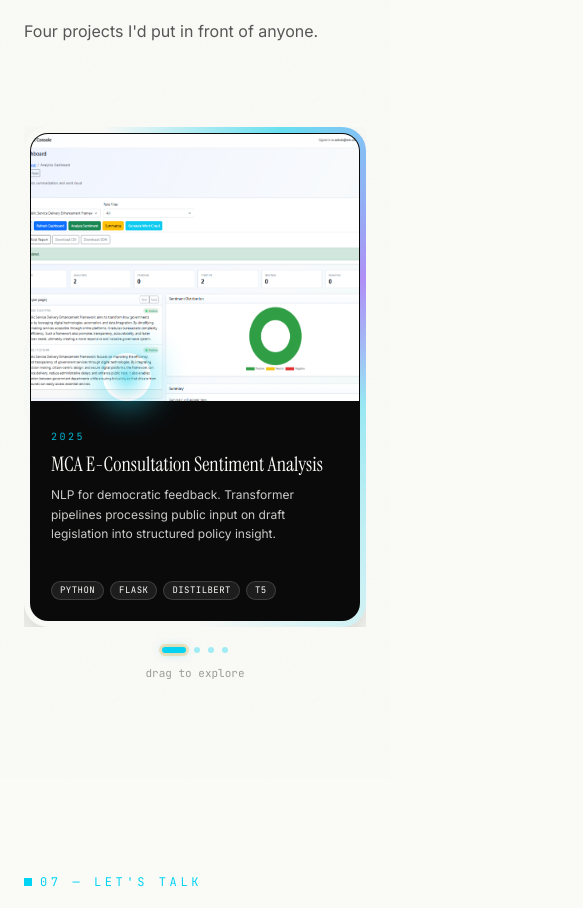
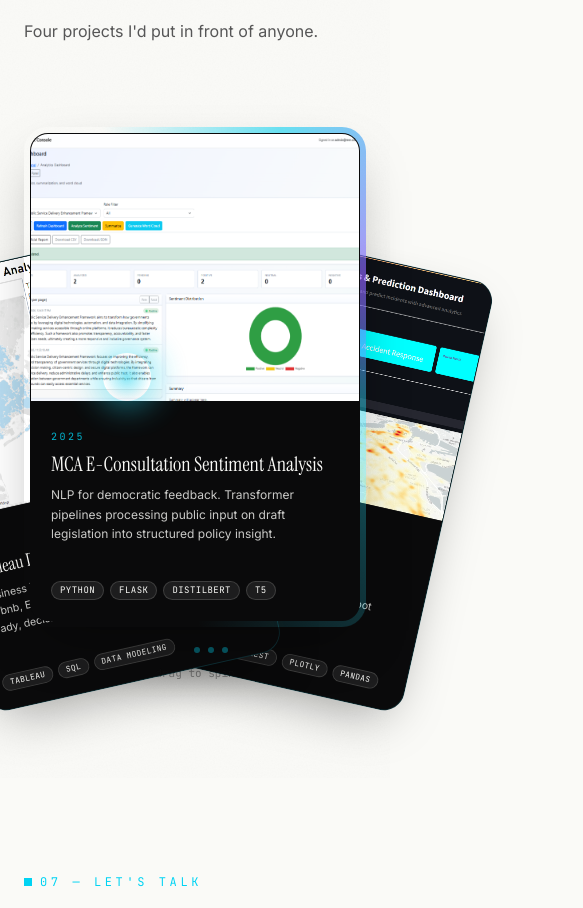
Before and after one commit to chirustark17/CHIRAG_PORTFOLIO, a React (Vite) app: page / in a window 390 px wide. Shown: the part 9620-10528 px from the top of the page, 583 px wide, since content can reach past the window. Built offline with nearby package versions, Linux system fonts and the light colour scheme.

Commit message:
Featured mobile: rotary fan deck — drag to spin, tap to bring forward
Co-Authored-By: Claude Sonnet 4.6 <noreply@anthropic.com>

```diff
--- a/src/components/mobile/SelectedWorkMobile.jsx
+++ b/src/components/mobile/SelectedWorkMobile.jsx
@@ -1,5 +1,5 @@
 import { useState, useEffect, useRef } from 'react'
-import { motion, AnimatePresence, useMotionValue, useTransform, animate } from 'framer-motion'
+import { motion, useMotionValue, useTransform, animate } from 'framer-motion'
 import showcase from '../../data/showcase'
 import { SectionHeading } from '../SectionHeading'
 import { usePrefersReducedMotion } from '../../hooks/usePrefersReducedMotion'
@@ -14,6 +14,22 @@ const SHIMMER_CSS = `
   from { transform: rotate(0deg); }
   to   { transform: rotate(360deg); }
 }`
+
+// Fan layout constants
+const CARD_COUNT = 4
+const FAN_SPREAD = 38        // total degrees spread across all cards
+const CARD_OFFSET_Y = 12     // px — cards further from center sit slightly lower
+const CARD_SCALE_ACTIVE = 1.0
+const CARD_SCALE_ADJACENT = 0.88
+const CARD_SCALE_BACK = 0.78
+const FAN_STEP = FAN_SPREAD / (CARD_COUNT - 1)  // ~12.67 degrees per position
+
+// Normalize raw relative position to [-floor(n/2), floor(n/2)] for circular wrapping
+function normalizeRelPos(raw) {
+  let r = ((raw % CARD_COUNT) + CARD_COUNT) % CARD_COUNT
+  if (r > CARD_COUNT / 2) r -= CARD_COUNT
+  return r
+}
 
 // ─── CardVisual ───────────────────────────────────────────────────────────────
 function CardVisual({ item, active }) {
@@ -112,30 +128,35 @@ function CardVisual({ item, active }) {
   )
 }
 
-// ─── PeekCard ─────────────────────────────────────────────────────────────────
-function PeekCard({ item, side, dragX, containerWidth }) {
-  const x = useTransform(dragX, (dx) => {
-    const base = side === 'right' ? containerWidth : -containerWidth
-    return base + dx * 0.3
-  })
-  const opacity = useTransform(dragX, (dx) => {
-    if (side === 'right') return Math.min(1, Math.max(0, -dx / 80))
-    return Math.min(1, Math.max(0, dx / 80))
-  })
-  const scale = useTransform(dragX, (dx) => {
-    const progress = side === 'right'
-      ? Math.min(1, Math.max(0, -dx / 60))
-      : Math.min(1, Math.max(0, dx / 60))
-    return 0.85 + progress * 0.1
-  })
+// ─── FanCard ──────────────────────────────────────────────────────────────────
+function FanCard({ item, index, activeIndex, fanRotation, onTap, reducedMotion }) {
+  const relPos = normalizeRelPos(index - activeIndex)
+  const absPos = Math.abs(relPos)
+  const isActive = absPos === 0
+  const baseAngle = relPos * FAN_STEP
+  // Derived rotation: base fan angle + live fanRotation offset
+  const rot = useTransform(fanRotation, v => baseAngle + v)
+  const scale = isActive ? CARD_SCALE_ACTIVE : absPos === 1 ? CARD_SCALE_ADJACENT : CARD_SCALE_BACK
+  // Cards at abs >= 2 are hidden behind — opacity 0 avoids visible teleport on activeIndex change
+  const opacity = absPos <= 1 ? 1 : 0
+  const zIdx = CARD_COUNT - absPos
+  const ty = absPos * CARD_OFFSET_Y
 
   return (
     <motion.div
-      className="absolute inset-0 pointer-events-none"
-      style={{ x, opacity, scale, zIndex: 0 }}
-      aria-hidden
+      className="absolute inset-0"
+      style={{
+        rotate: reducedMotion ? baseAngle : rot,
+        translateY: ty,
+        scale,
+        opacity,
+        zIndex: zIdx,
+        transformOrigin: 'center 160%',
+        cursor: 'pointer',
+      }}
+      onClick={onTap}
     >
-      <CardVisual item={item} active={false} />
+      <CardVisual item={item} active={isActive} />
     </motion.div>
   )
 }
@@ -195,50 +216,47 @@ function PipIndicator({ total, active }) {
 
 // ─── Stage ───────────────────────────────────────────────────────────────────
 function Stage({
-  showcase, activeIndex, dragX, onNext, onPrev,
+  showcase, activeIndex, setActiveIndex, fanRotation,
   dismissHint, reducedMotion, hintVisible, hintCycleCount,
   onFirstDrag,
 }) {
-  const total = showcase.length
-  const containerRef = useRef(null)
-  const [containerWidth, setContainerWidth] = useState(380)
-  const [commitDir, setCommitDir] = useState('left')
-
-  // Drag state — refs to avoid stale closures and unnecessary re-renders
   const didDragRef = useRef(false)
   const isDraggingRef = useRef(false)
-  const pointerStartRef = useRef(null)       // { x, y } at pointerdown
-  const velocityHistoryRef = useRef([])      // [{ x, t }] sliding 100ms window
+  const pointerStartRef = useRef(null)
+  const velocityHistoryRef = useRef([])
 
-  useEffect(() => {
-    const el = containerRef.current
-    if (!el) return
-    const ro = new ResizeObserver(([entry]) => setContainerWidth(entry.contentRect.width))
-    ro.observe(el)
-    return () => ro.disconnect()
-  }, [])
+  // Glow brightens/expands as fan rotates away from rest
+  const glowOpacity = useTransform(fanRotation, v => 0.54 + Math.min(Math.abs(v) / 20, 1) * 0.46)
+  const glowScale = useTransform(fanRotation, v => 0.842 + Math.min(Math.abs(v) / 20, 1) * 0.158)
 
-  // ── Derived motion values ─────────────────────────────────────────────────
+  // Snap the fan to the nearest card stop and update activeIndex on completion
+  function snapToNearest() {
+    const fr = fanRotation.get()
+    const snapOffset = Math.round(fr / FAN_STEP)
+    const nearestStop = snapOffset * FAN_STEP
+    const newActive = ((activeIndex - snapOffset) % CARD_COUNT + CARD_COUNT) % CARD_COUNT
+    animate(fanRotation, nearestStop, {
+      type: 'spring', stiffness: 300, damping: 28,
+      onComplete: () => { setActiveIndex(newActive); fanRotation.set(0) },
+    })
+  }
 
-  // Smooth asymptotic resistance — tanh curve, no piecewise threshold jerk
-  // Near-linear for small drags, gradually caps around ±140px regardless of input
-  const resistedX = useTransform(dragX, (v) => {
-    const max = 100
-    return max * Math.tanh(v / max) * 1.4
-  })
-
-  // Glow: shifts at 0.3× speed, scales 320→380px and brightens 0.35→0.65 alpha with drag
-  const glowX = useTransform(dragX, (dx) => dx * 0.3)
-  const glowScale = useTransform(dragX, (v) => 0.842 + Math.min(Math.abs(v) / 60, 1) * 0.158)
-  const glowOpacity = useTransform(dragX, (v) => 0.54 + Math.min(Math.abs(v) / 60, 1) * 0.46)
-
-  // Card: subtle scale-down (1→0.96) during drag — magnetic pull-in feel
-  const cardScale = useTransform(dragX, (v) => 1 - Math.min(Math.abs(v) / 120, 1) * 0.04)
-
-  const SWIPE_DISTANCE = 60
-  const SWIPE_VELOCITY = 400
-
-  // ── Pointer handlers ──────────────────────────────────────────────────────
+  // Tap on any card: bring non-active cards to front, open link for active card
+  function handleCardTap(i) {
+    if (didDragRef.current) return
+    const r = normalizeRelPos(i - activeIndex)
+    if (r === 0) {
+      const href = showcase[i]?.href
+      if (href) window.open(href, '_blank', 'noopener,noreferrer')
+      return
+    }
+    // Rotate fan so card i arrives at angle 0 (front)
+    const target = -r * FAN_STEP
+    animate(fanRotation, target, {
+      type: 'spring', stiffness: 400, damping: 30,
+      onComplete: () => { setActiveIndex(i); fanRotation.set(0) },
+    })
+  }
 
   function handlePointerDown(e) {
     didDragRef.current = false
@@ -252,14 +270,12 @@ function Stage({
     if (!pointerStartRef.current) return
     const dx = e.clientX - pointerStartRef.current.x
     const dy = e.clientY - pointerStartRef.current.y
-
     if (!isDraggingRef.current) {
-      // Dead zone: ignore micro-movements
       if (Math.abs(dx) < 5 && Math.abs(dy) < 5) return
-      // Cancel horizontal tracking if gesture is primarily vertical
+      // Cancel if gesture is primarily vertical
       if (Math.abs(dy) > Math.abs(dx) * 1.5) {
         pointerStartRef.current = null
-        dragX.set(0)
+        fanRotation.set(0)
         return
       }
       isDraggingRef.current = true
@@ -267,81 +283,50 @@ function Stage({
       dismissHint()
       onFirstDrag()
     }
-
-    dragX.set(dx)
-
-    // Maintain a 100ms sliding window for velocity estimation
+    // Map horizontal drag to rotation: ~0.3 deg per px
+    fanRotation.set(dx * 0.3)
     const now = Date.now()
     velocityHistoryRef.current.push({ x: e.clientX, t: now })
     velocityHistoryRef.current = velocityHistoryRef.current.filter(p => now - p.t < 100)
   }
 
-  function handlePointerUp(e) {
+  function handlePointerUp() {
     if (!pointerStartRef.current) return
     pointerStartRef.current = null
-
-    if (!isDraggingRef.current) {
-      isDraggingRef.current = false
-      return  // pure tap — onClick handles link opening
-    }
+    if (!isDraggingRef.current) { isDraggingRef.current = false; return }
     isDraggingRef.current = false
-
-    const dx = dragX.get()
-    const history = velocityHistoryRef.current
-    const velocity = history.length >= 2
-      ? (history[history.length - 1].x - history[0].x) /
-        Math.max(1, history[history.length - 1].t - history[0].t) * 1000
-      : 0
     velocityHistoryRef.current = []
-
-    const isCommit = Math.abs(dx) > SWIPE_DISTANCE || Math.abs(velocity) > SWIPE_VELOCITY
-
-    if (isCommit) {
-      const goLeft = dx < 0 || velocity < -SWIPE_VELOCITY
-      dragX.set(0)
-      if (goLeft) { setCommitDir('left'); onNext() }
-      else { setCommitDir('right'); onPrev() }
-    } else {
-      // Bounce: hard spring gives visible overshoot
-      animate(dragX, 0, { type: 'spring', stiffness: 600, damping: 12, mass: 0.8 })
-    }
+    snapToNearest()
   }
-
-  // ── Slide variants ────────────────────────────────────────────────────────
-  const slideVariants = {
-    enter: (dir) => ({ x: dir === 'left' ? '100%' : '-100%', opacity: 0 }),
-    center: { x: 0, opacity: 1, transition: { type: 'spring', stiffness: 280, damping: 30 } },
-    exit: (dir) => ({ x: dir === 'left' ? '-100%' : '100%', opacity: 0, transition: { duration: 0.22, ease: 'easeIn' } }),
-  }
-
-  const prevIdx = (activeIndex - 1 + total) % total
-  const nextIdx = (activeIndex + 1) % total
 
   return (
     <div
-      ref={containerRef}
-      className="relative w-full mx-auto overflow-hidden"
+      className="relative w-full mx-auto"
       style={{
         height: 'min(65vh, 500px)',
         maxWidth: '380px',
         touchAction: 'pan-y',
-        perspective: '600px',
+        perspective: '800px',
       }}
-      aria-label="Featured projects rotating carousel"
+      onPointerDown={reducedMotion ? undefined : handlePointerDown}
+      onPointerMove={reducedMotion ? undefined : handlePointerMove}
+      onPointerUp={reducedMotion ? undefined : handlePointerUp}
+      onPointerCancel={reducedMotion ? undefined : handlePointerUp}
+      aria-label="Featured projects fan deck"
       aria-roledescription="carousel"
       tabIndex={0}
       onKeyDown={(e) => {
-        if (e.key === 'ArrowLeft') { e.preventDefault(); dragX.set(0); setCommitDir('right'); onPrev() }
-        if (e.key === 'ArrowRight') { e.preventDefault(); dragX.set(0); setCommitDir('left'); onNext() }
+        if (reducedMotion) return
+        if (e.key === 'ArrowLeft') { e.preventDefault(); handleCardTap((activeIndex + 1) % CARD_COUNT) }
+        if (e.key === 'ArrowRight') { e.preventDefault(); handleCardTap((activeIndex - 1 + CARD_COUNT) % CARD_COUNT) }
       }}
     >
-      {/* Ambient cyan glow — brightens and pulses outward with drag magnitude */}
+      {/* Ambient cyan glow — brightens with rotation magnitude */}
       {!reducedMotion && (
         <motion.div
           aria-hidden
           className="absolute pointer-events-none rounded-full"
           style={{
-            x: glowX,
             scale: glowScale,
             opacity: glowOpacity,
             width: 380,
@@ -355,50 +340,18 @@ function Stage({
         />
       )}
 
-      {/* Peek cards — scale up from 0.85→0.95 as user drags toward them */}
-      {!reducedMotion && (
-        <>
-          <PeekCard item={showcase[prevIdx]} side="left" dragX={dragX} containerWidth={containerWidth} />
-          <PeekCard item={showcase[nextIdx]} side="right" dragX={dragX} containerWidth={containerWidth} />
-        </>
-      )}
-
-      {/* Center card:
-          Outer motion.div — AnimatePresence slide-in/out (x controlled by variants)
-          Inner motion.div — drag position + scale feedback (x = resistedX) */}
-      <AnimatePresence initial={false} custom={commitDir}>
-        <motion.div
-          key={activeIndex}
-          custom={commitDir}
-          variants={reducedMotion ? {} : slideVariants}
-          initial={reducedMotion ? false : 'enter'}
-          animate={reducedMotion ? {} : 'center'}
-          exit={reducedMotion ? {} : 'exit'}
-          className="absolute inset-0"
-          style={{ zIndex: 1 }}
-        >
-          <motion.div
-            className="absolute inset-0 cursor-grab active:cursor-grabbing"
-            style={{
-              touchAction: reducedMotion ? 'auto' : 'none',
-              x: reducedMotion ? 0 : resistedX,
-              scale: reducedMotion ? 1 : cardScale,
-            }}
-            onPointerDown={reducedMotion ? undefined : handlePointerDown}
-            onPointerMove={reducedMotion ? undefined : handlePointerMove}
-            onPointerUp={reducedMotion ? undefined : handlePointerUp}
-            onPointerCancel={reducedMotion ? undefined : handlePointerUp}
-            onClick={() => {
-              const href = showcase[activeIndex]?.href
-              if (!didDragRef.current && href) window.open(href, '_blank', 'noopener,noreferrer')
-            }}
-            aria-label={`${showcase[activeIndex].title} — tap to open, drag to explore`}
-            role="group"
-          >
-            <CardVisual item={showcase[activeIndex]} active={true} />
-          </motion.div>
-        </motion.div>
-      </AnimatePresence>
+      {/* All 4 cards rendered simultaneously, each at their fan position */}
+      {showcase.map((item, i) => (
+        <FanCard
+          key={i}
+          item={item}
+          index={i}
+          activeIndex={activeIndex}
+          fanRotation={fanRotation}
+          onTap={() => handleCardTap(i)}
+          reducedMotion={reducedMotion}
+        />
+      ))}
 
       {hintVisible && !reducedMotion && <SwipeHint cycle={hintCycleCount} />}
     </div>
@@ -412,7 +365,7 @@ export default function SelectedWorkMobile() {
   const [hintCycleCount, setHintCycleCount] = useState(0)
   const [hasDragged, setHasDragged] = useState(false)
   const reducedMotion = usePrefersReducedMotion()
-  const dragX = useMotionValue(0)
+  const fanRotation = useMotionValue(0)
   const total = showcase.length
 
   useEffect(() => {
@@ -436,9 +389,6 @@ export default function SelectedWorkMobile() {
   }
 
   const handleFirstDrag = () => setHasDragged(true)
-
-  const goNext = () => { dismissHint(); setActiveIndex(i => (i + 1) % total) }
-  const goPrev = () => { dismissHint(); setActiveIndex(i => (i - 1 + total) % total) }
 
   return (
     <>
@@ -466,9 +416,8 @@ export default function SelectedWorkMobile() {
       <Stage
         showcase={showcase}
         activeIndex={activeIndex}
-        dragX={dragX}
-        onNext={goNext}
-        onPrev={goPrev}
+        setActiveIndex={setActiveIndex}
+        fanRotation={fanRotation}
         dismissHint={dismissHint}
         reducedMotion={reducedMotion}
         hintVisible={hintVisible}
@@ -485,14 +434,14 @@ export default function SelectedWorkMobile() {
           style={{ fontSize: 11, opacity: 0.4, marginTop: -8 }}
           aria-hidden
         >
-          drag to explore
+          drag to spin
         </p>
       )}
 
       {reducedMotion && (
         <div className="flex justify-center gap-3 mt-2">
           <button
-            onClick={goPrev}
+            onClick={() => setActiveIndex(i => (i - 1 + total) % total)}
             className="font-mono text-xs uppercase tracking-wider px-4 py-2
                        rounded-full border border-current/30
                        hover:border-cyan-400 hover:text-cyan-400 transition"
@@ -500,7 +449,7 @@ export default function SelectedWorkMobile() {
             Previous
           </button>
           <button
-            onClick={goNext}
+            onClick={() => setActiveIndex(i => (i + 1) % total)}
             className="font-mono text-xs uppercase tracking-wider px-4 py-2
                        rounded-full border border-current/30
                        hover:border-cyan-400 hover:text-cyan-400 transition"
```
